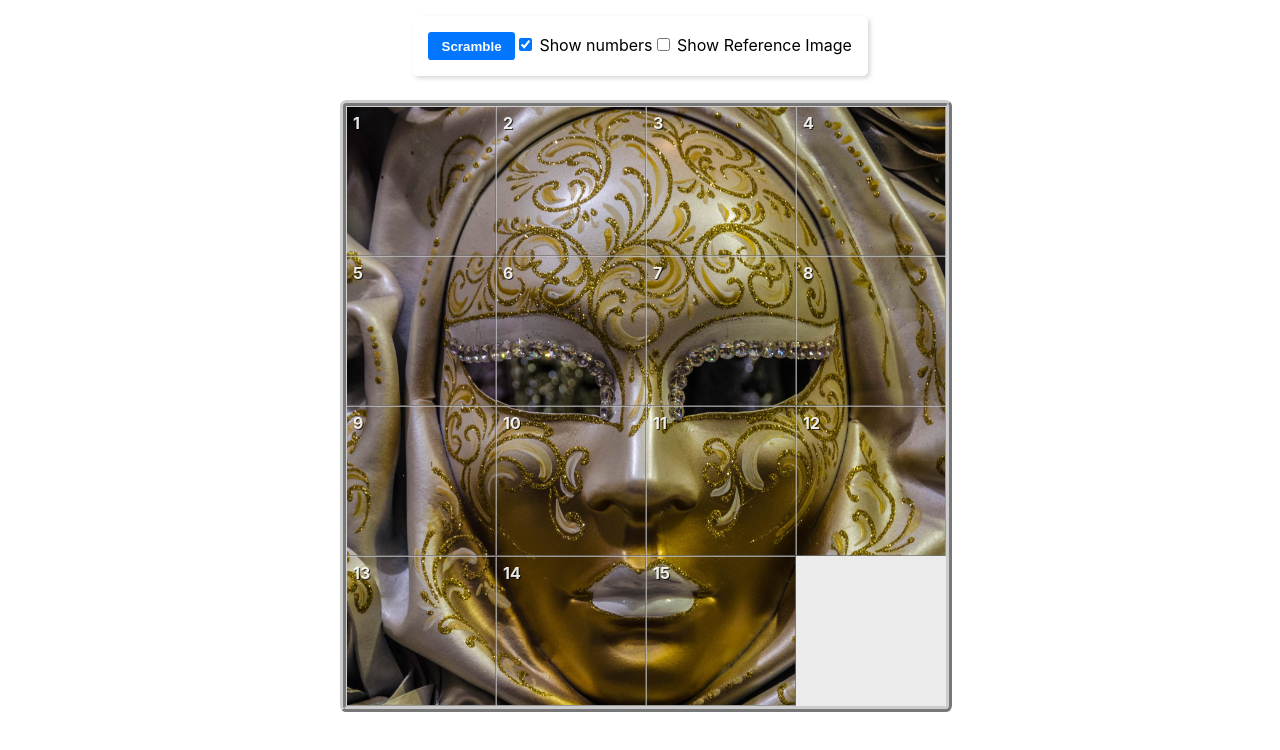
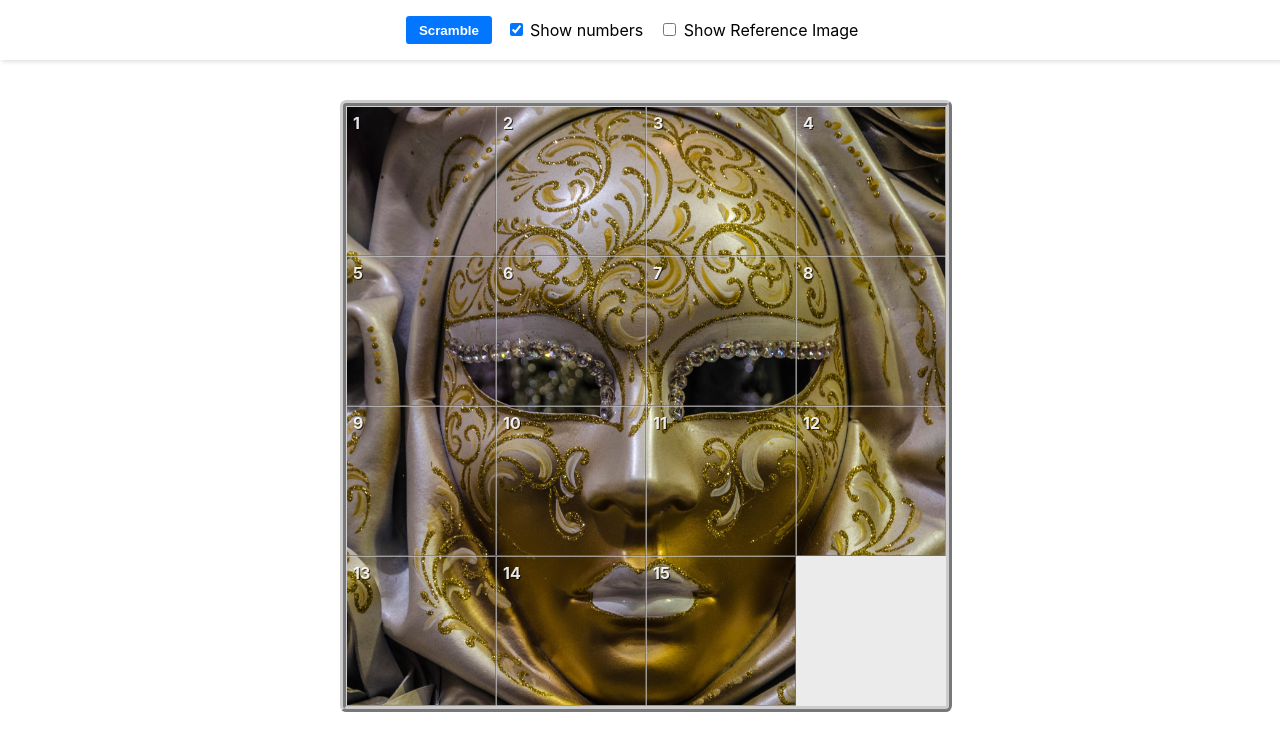
Before and after one commit to gdaws/sliderpuzzle, a React (Create React App) app: page / in a window 1280 px wide. Shown: the top 750 px of the page. Built offline with nearby package versions, Linux system fonts and the light colour scheme.

Commit message:
AppMenu restyling: appear as fixed top panel

```diff
--- a/src/gui/components/App.css
+++ b/src/gui/components/App.css
@@ -4,15 +4,21 @@
 
 .AppMenu {
   position: sticky;
-  display: inline-block;
-  top: 1em;
+  display: flex;
+  top: 0em;
   z-index: 1;
   padding: 1em;
+  margin-bottom: 1em;
+  justify-content: center;
+  align-items: center;
   background-color: rgba(255, 255, 255, 0.7);
   backdrop-filter: blur(1em);
-  border-radius: 0.35em;
-  box-shadow: 0.15em 0.15em 0.25em rgba(0, 0, 0, 0.15);
-  margin-bottom: 1em;
+  border-radius: 0em;
+  box-shadow: 0.15em 0.15em 0.25em rgba(0, 0, 0, 0.12);
+}
+
+.AppMenu > * {
+  margin-right: 1em;
 }
 
 .AppBody {
--- a/src/gui/components/App.tsx
+++ b/src/gui/components/App.tsx
@@ -35,8 +35,10 @@ function App() {
     <div className="App">
       <div className="AppMenu">
         <button className="btn" type="button" onClick={scramble}>Scramble</button>
+
         <label><input type="checkbox" value={1} checked={state.ui.numbersVisible} onChange={toggleTileNumbersVisibility} /> Show numbers</label>
         <label><input type="checkbox" value={1} checked={state.ui.referenceImageVisible} onChange={toggleReferenceImageVisibility} /> Show Reference Image</label>
+
       </div>
       <div className="AppBody">
         {state.ui.referenceImageVisible ? <Puzzle className="AppRefBoard" board={initBoard(state.board.size)} numbersVisible={false} backgroundImage={state.ui.boardImage} onSlide={() => {}} /> : null}
```
